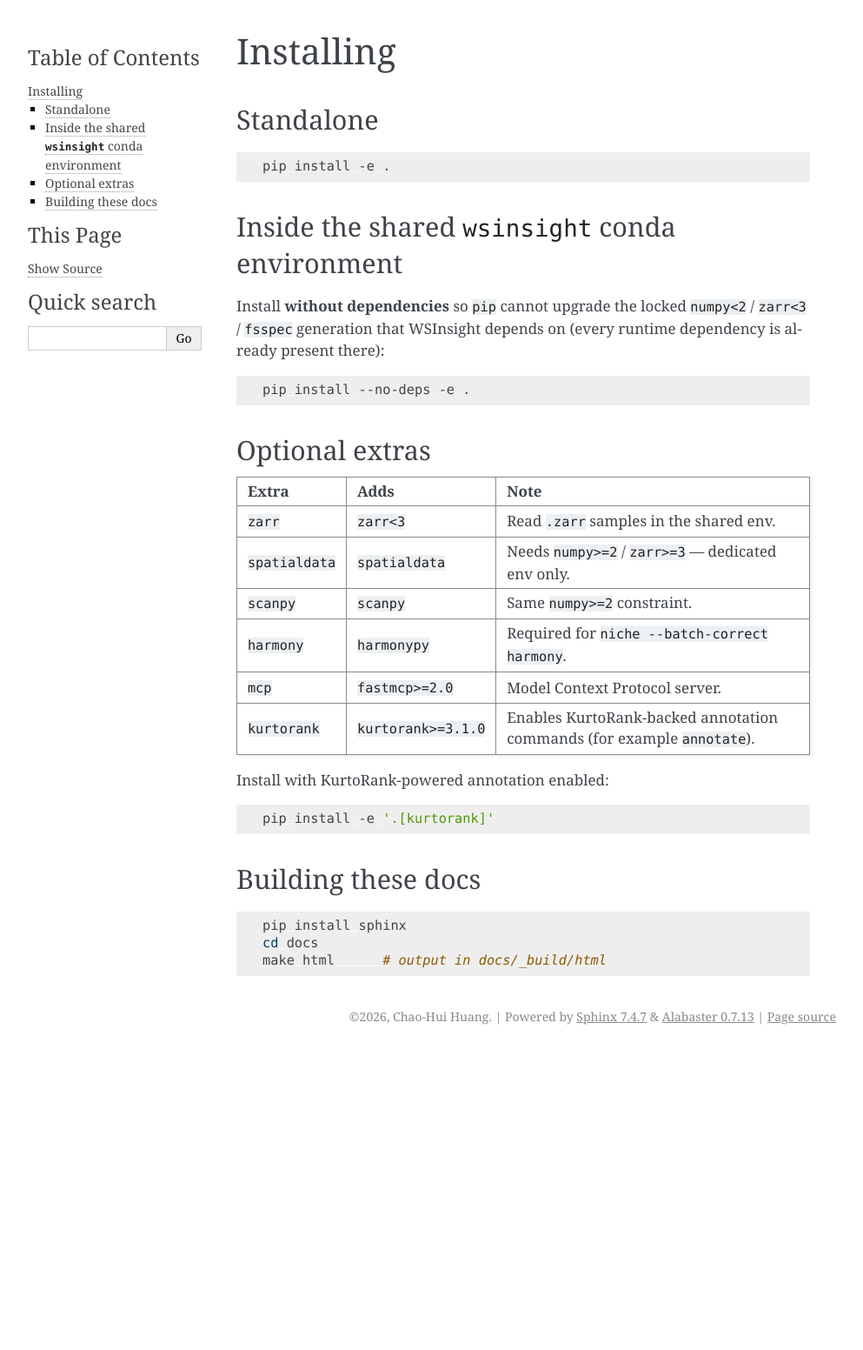
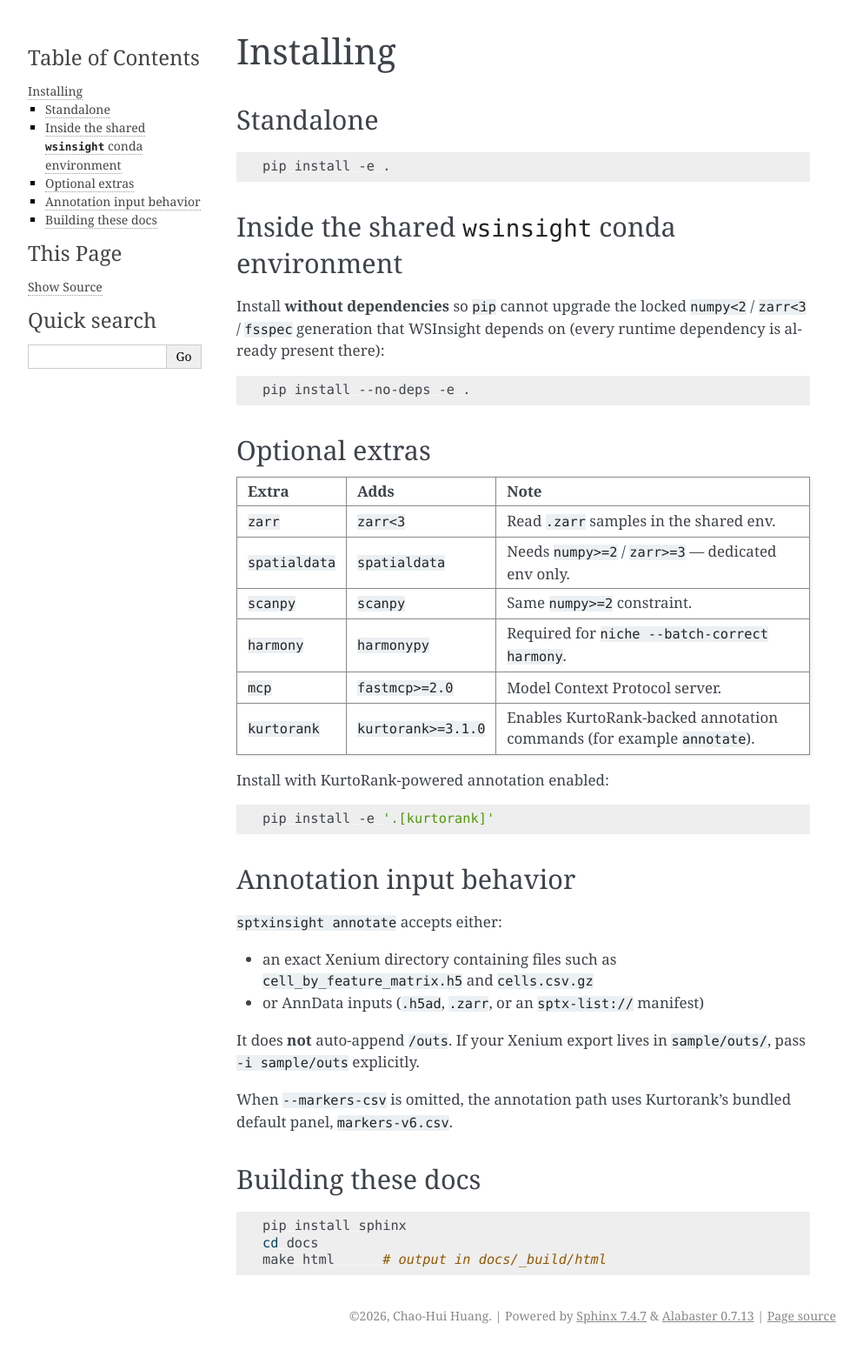
Before and after one commit to huangch/sptxinsight, a Sphinx documentation site: the page built from docs/installing.rst, in a window 1280 px wide. Shown: the whole page at 87% size, without its empty margins (148-1141 px from the left). Built offline with Sphinx 7.4.7, drawn with Linux system fonts in a browser that asks for light colours; before the commit the page ends 1208 px from its top, so only the background shows below that.

Commit message:
modified:   README.md 	modified:   SKILL.md 	modified:   docs/index.rst 	modified:   docs/installing.rst 	modified:   sptxinsight/_version.py 	modified:   sptxinsight/cli/annotate.py 	modified:   sptxinsight/integrations/kurtorank_adapter.py

```diff
--- a/docs/index.rst
+++ b/docs/index.rst
@@ -32,6 +32,8 @@ Quick start
    # or, inside the shared wsinsight conda env:
    pip install --no-deps -e .
 
+   # annotate expects the exact Xenium data directory; it does not append /outs
+
    sptxinsight run \
      -i ./samples \
      -o ./results \
--- a/docs/installing.rst
+++ b/docs/installing.rst
@@ -54,6 +54,21 @@ Install with KurtoRank-powered annotation enabled:
 
    pip install -e '.[kurtorank]'
 
+Annotation input behavior
+-------------------------
+
+``sptxinsight annotate`` accepts either:
+
+* an exact Xenium directory containing files such as
+  ``cell_by_feature_matrix.h5`` and ``cells.csv.gz``
+* or AnnData inputs (``.h5ad``, ``.zarr``, or an ``sptx-list://`` manifest)
+
+It does **not** auto-append ``/outs``. If your Xenium export lives in
+``sample/outs/``, pass ``-i sample/outs`` explicitly.
+
+When ``--markers-csv`` is omitted, the annotation path uses Kurtorank's bundled
+default panel, ``markers-v6.csv``.
+
 Building these docs
 -------------------
 
--- a/sptxinsight/_version.py
+++ b/sptxinsight/_version.py
@@ -18,7 +18,7 @@ version_tuple: tuple[int | str, ...]
 commit_id: str | None
 __commit_id__: str | None
 
-__version__ = version = '0.1.1.dev19+ga2f4a95eb.d20260716'
-__version_tuple__ = version_tuple = (0, 1, 1, 'dev19', 'ga2f4a95eb.d20260716')
+__version__ = version = '0.1.1.dev29+g86afff3f4.d20260731'
+__version_tuple__ = version_tuple = (0, 1, 1, 'dev29', 'g86afff3f4.d20260731')
 
-__commit_id__ = commit_id = 'ga2f4a95eb'
+__commit_id__ = commit_id = 'g86afff3f4'
```
Also changed, not shown: README.md (+15 -1 lines), SKILL.md (+7 -1 lines), 2 other files.
